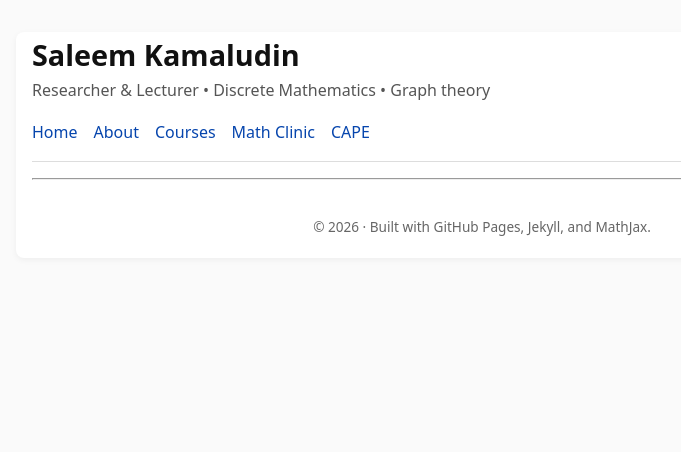
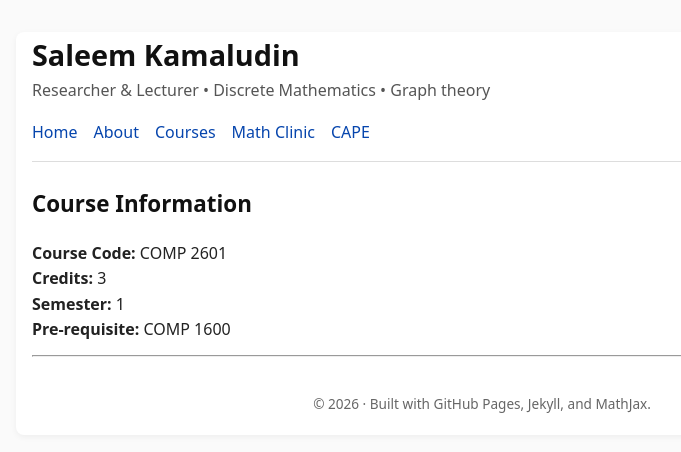
Before and after one commit to SaleemKamaludin/SaleemKamaludin.github.io, a Jekyll site: the page built from courses/computer-architecture/index.md, in a window 1280 px wide. Shown: the top 452 px of the page, without its empty margins (158-839 px from the left). Built offline with Jekyll 4.4.1, drawn with Linux system fonts in a browser that asks for light colours.

Commit message:
Update index.md

```diff
--- a/courses/computer-architecture/index.md
+++ b/courses/computer-architecture/index.md
@@ -2,3 +2,10 @@
 layout: default
 title: COMP 2601 — Computer Architecture
 ---
+
+## Course Information
+
+**Course Code:** COMP 2601
+**Credits:** 3
+**Semester:** 1
+**Pre-requisite:** COMP 1600
```
